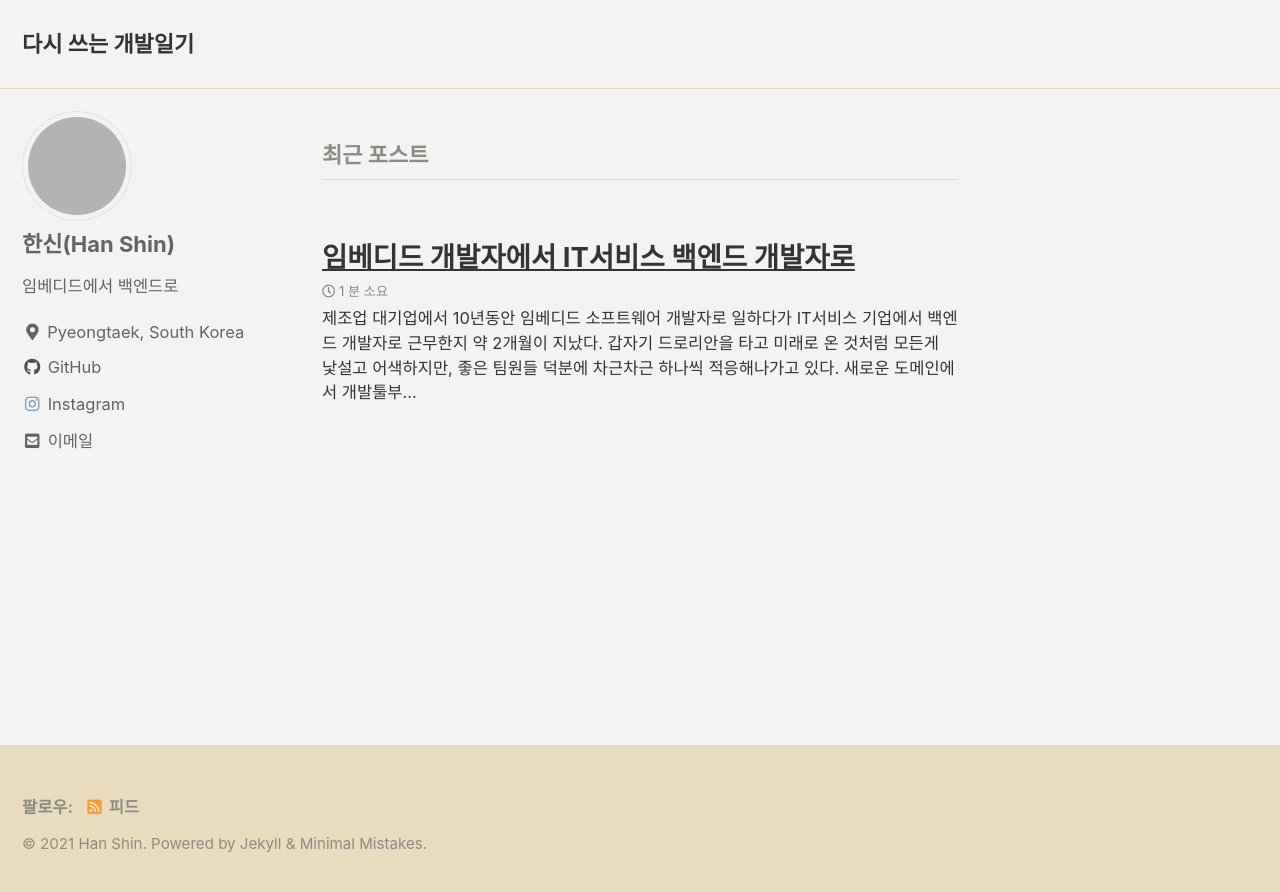
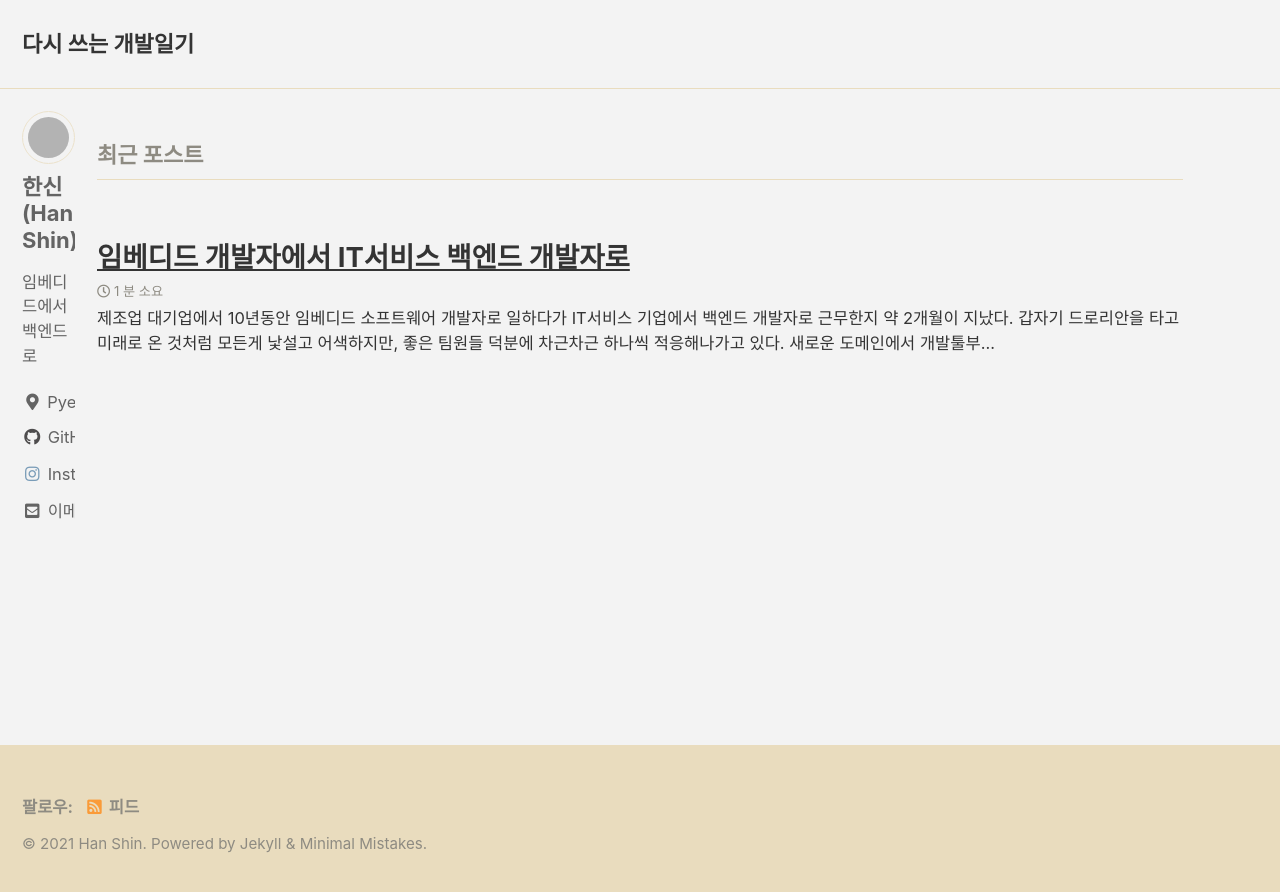
Before and after one commit to ha7sh17/ha7sh17.github.io, a Jekyll site: the page built from index.html, in a window 1280 px wide. Shown: the top 892 px of the page. Built offline with Jekyll 4.4.1, drawn with Linux system fonts in a browser that asks for light colours; cached includes are drawn as plain includes; the list of posts is cut into pages by our own code; grey boxes are pictures that could not be loaded.

Commit message:
modify blog layout sidabar width

```diff
--- a/_sass/minimal-mistakes/_variables.scss
+++ b/_sass/minimal-mistakes/_variables.scss
@@ -151,9 +151,9 @@ $max-width: $x-large !default;
    Grid
    ========================================================================== */
 
-$right-sidebar-width-narrow: 200px !default;
-$right-sidebar-width: 300px !default;
-$right-sidebar-width-wide: 400px !default;
+$right-sidebar-width-narrow: 50px !default;
+$right-sidebar-width: 75px !default;
+$right-sidebar-width-wide: 100px !default;
 
 /*
    Other
```
